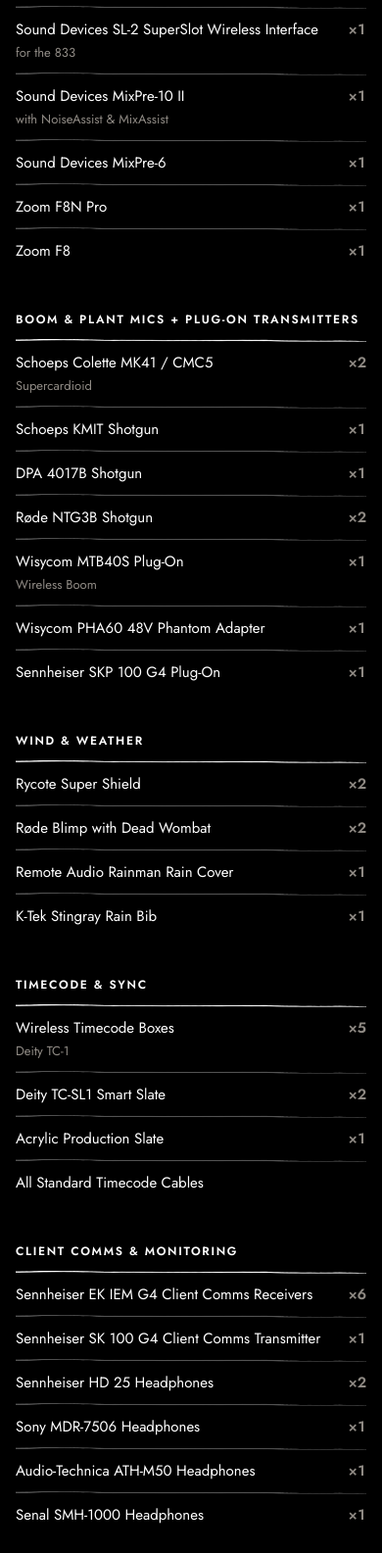
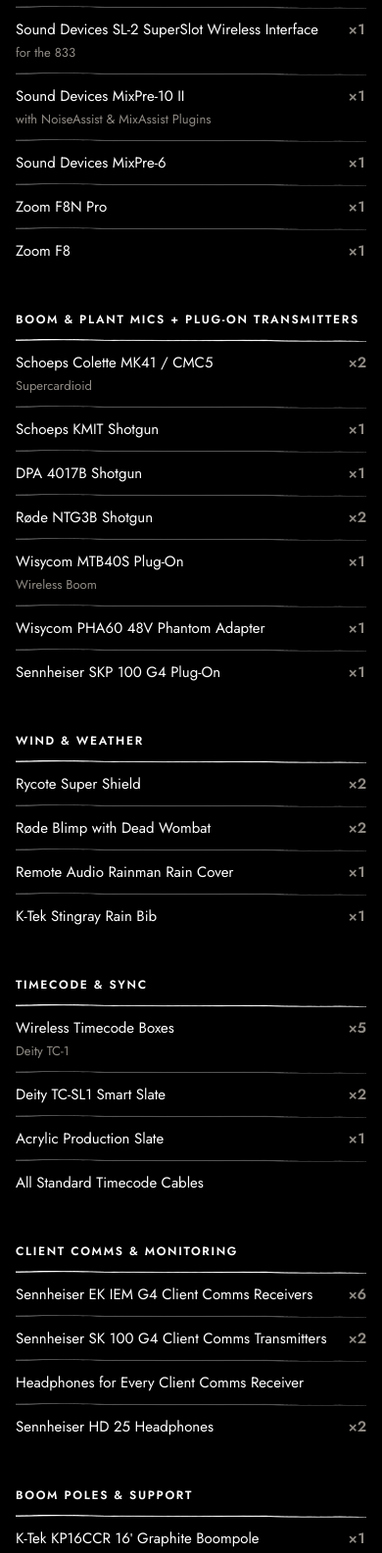
Before and after one commit to hunterxhawke/accipiterpictures.github.io, a plain HTML site: page gear/index.html in a window 390 px wide. Shown: the part 2098-3683 px from the top of the page at 98% size. Drawn offline with Linux system fonts and the light colour scheme.

Commit message:
Gear page: Other section, two comms transmitters, headphones for every comms pack
Co-Authored-By: Claude Opus 5.5 <noreply@anthropic.com>
Claude-Session: https://claude.ai/code/session_01NhEa6Wb1sx8wMzvp2McT5a

```diff
--- a/gear/index.html
+++ b/gear/index.html
@@ -137,7 +137,7 @@
         <ul>
           <li><span class="it">Sound Devices 833 Mixer-Recorder <small>with NoiseAssist and +4 Plugins</small></span><span class="n">×1</span></li>
           <li><span class="it">Sound Devices SL-2 SuperSlot Wireless Interface <small>for the 833</small></span><span class="n">×1</span></li>
-          <li><span class="it">Sound Devices MixPre-10 II <small>with NoiseAssist &amp; MixAssist</small></span><span class="n">×1</span></li>
+          <li><span class="it">Sound Devices MixPre-10 II <small>with NoiseAssist &amp; MixAssist Plugins</small></span><span class="n">×1</span></li>
           <li><span class="it">Sound Devices MixPre-6</span><span class="n">×1</span></li>
           <li><span class="it">Zoom F8N Pro</span><span class="n">×1</span></li>
           <li><span class="it">Zoom F8</span><span class="n">×1</span></li>
@@ -177,11 +177,9 @@
         <h2 class="caps">Client Comms &amp; Monitoring</h2>
         <ul>
           <li><span class="it">Sennheiser EK IEM G4 Client Comms Receivers</span><span class="n">×6</span></li>
-          <li><span class="it">Sennheiser SK 100 G4 Client Comms Transmitter</span><span class="n">×1</span></li>
+          <li><span class="it">Sennheiser SK 100 G4 Client Comms Transmitters</span><span class="n">×2</span></li>
+          <li><span class="it">Headphones for Every Client Comms Receiver</span><span class="n"></span></li>
           <li><span class="it">Sennheiser HD 25 Headphones</span><span class="n">×2</span></li>
-          <li><span class="it">Sony MDR-7506 Headphones</span><span class="n">×1</span></li>
-          <li><span class="it">Audio-Technica ATH-M50 Headphones</span><span class="n">×1</span></li>
-          <li><span class="it">Senal SMH-1000 Headphones</span><span class="n">×1</span></li>
         </ul>
       </section>
       <section class="kit-group">
@@ -203,12 +201,12 @@
         </ul>
       </section>
       <section class="kit-group">
-        <h2 class="caps">Misc.</h2>
+        <h2 class="caps">Other</h2>
         <ul>
+          <li><span class="it">Fully Stocked Expendables <small>Gaff, Transpore, Moleskin, Kinesio, Twist Ties, Shoe Covers</small></span><span class="n"></span></li>
           <li><span class="it">Rechargeable Batteries &amp; Power Supplied</span><span class="n"></span></li>
           <li><span class="it">Hush Foam Heel Pads</span><span class="n"></span></li>
           <li><span class="it">Sound Blanket</span><span class="n">×1</span></li>
-          <li><span class="it">Fully Stocked Expendables <small>Gaff, Transpore, Moleskin, Kinesio, Twist Ties, Shoe Covers</small></span><span class="n"></span></li>
         </ul>
       </section>
         </div>
```
